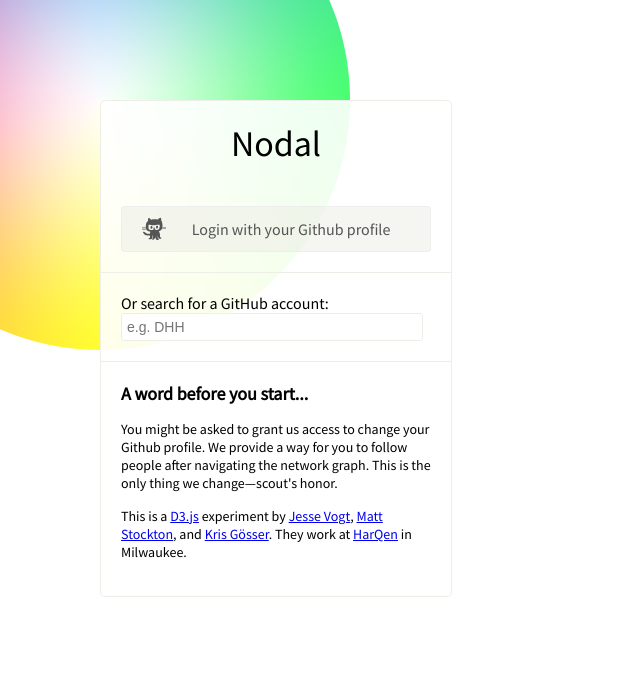
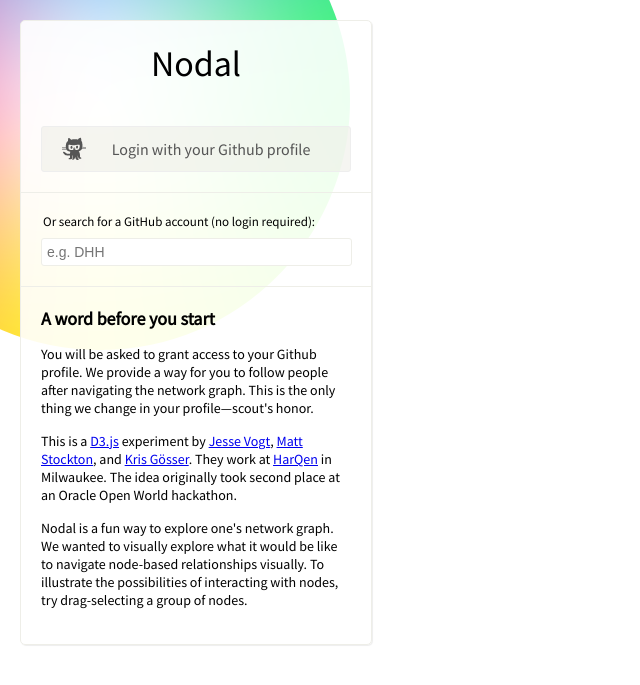
Before and after one commit to MattStockton/nodal, a Flask app: page /login in a window 1280 px wide. Shown: the top 685 px of the page, without its empty margins (0-640 px from the left). Run offline with Flask 2, Linux system fonts and the light colour scheme.

Commit message:
styled homepage

```diff
--- a/static/css/nodal.css
+++ b/static/css/nodal.css
@@ -241,13 +241,16 @@
 	background: url(../images/logo-bg.png) no-repeat -150px -150px #FFF;
 }
 #login {
-	margin: 100px;
+	margin: 20px;
 	width: 350px;
 	background: rgba(255,255,255,0.9);
 	border: 1px solid #EEEEE8;
 	-webkit-border-radius: 5px;
 	-moz-border-radius: 5px;
 	border-radius: 5px;
+	-webkit-box-shadow: 1px 1px 1px #EEE;
+	-moz-box-shadow: 1px 1px 1px #EEE;
+	box-shadow: 1px 1px 1px #EEE;
 }
 .login-logo {
 	padding: 20px;
@@ -275,9 +278,15 @@
 	padding: 20px;
 	border-bottom: 1px solid #EEEEE8;
 }
+.search-option label {
+	display: block;
+	font-size: 13px;
+	margin-bottom: 8px;
+	margin-left: 2px;
+}
 .search-option input {
 	display: block;
-	width: 290px;
+	width: 299px;
 	padding: 5px;
 	font-size: 14px;
 	-webkit-border-radius: 3px;
--- a/templates/login.html
+++ b/templates/login.html
@@ -35,15 +35,16 @@
 			</div>
 			<div class="search-option clearfix">
 				<div id="search_form">
-					<label>Or search for a GitHub account:</label>
+					<label>Or search for a GitHub account (no login required):</label>
 		            <input id="search_field" placeholder="e.g. DHH"/>
 		        </div>
 			</div>
 			<div class="explanation">
-				<h2>A word before you start...</h2>
+				<h2>A word before you start</h2>
 				<ul>
-					<li>You might be asked to grant us access to change your Github profile. We provide a way for you to follow people after navigating the network graph. This is the only thing we change&mdash;scout's honor.</li>
-					<li>This is a <a href="http://d3js.org/">D3.js</a> experiment by <a href="http://jvogt.net/">Jesse Vogt</a>, <a href="http://mattstockton.com">Matt Stockton</a>, and <a href="http://krisgosser.com">Kris G&ouml;sser</a>. They work at <a href="http://harqen.com">HarQen</a> in Milwaukee.</li>
+					<li>You will be asked to grant access to your Github profile. We provide a way for you to follow people after navigating the network graph. This is the only thing we change in your profile&mdash;scout's honor.</li>
+					<li>This is a <a href="http://d3js.org/">D3.js</a> experiment by <a href="http://jvogt.net/">Jesse Vogt</a>, <a href="http://mattstockton.com">Matt Stockton</a>, and <a href="http://krisgosser.com">Kris G&ouml;sser</a>. They work at <a href="http://harqen.com">HarQen</a> in Milwaukee. The idea originally took second place at an Oracle Open World hackathon.</li>
+					<li>Nodal is a fun way to explore one's network graph. We wanted to visually explore what it would be like to navigate node-based relationships visually. To illustrate the possibilities of interacting with nodes, try drag-selecting a group of nodes.</li>
 				</ul>
 			</div>
 	    </div>
```
